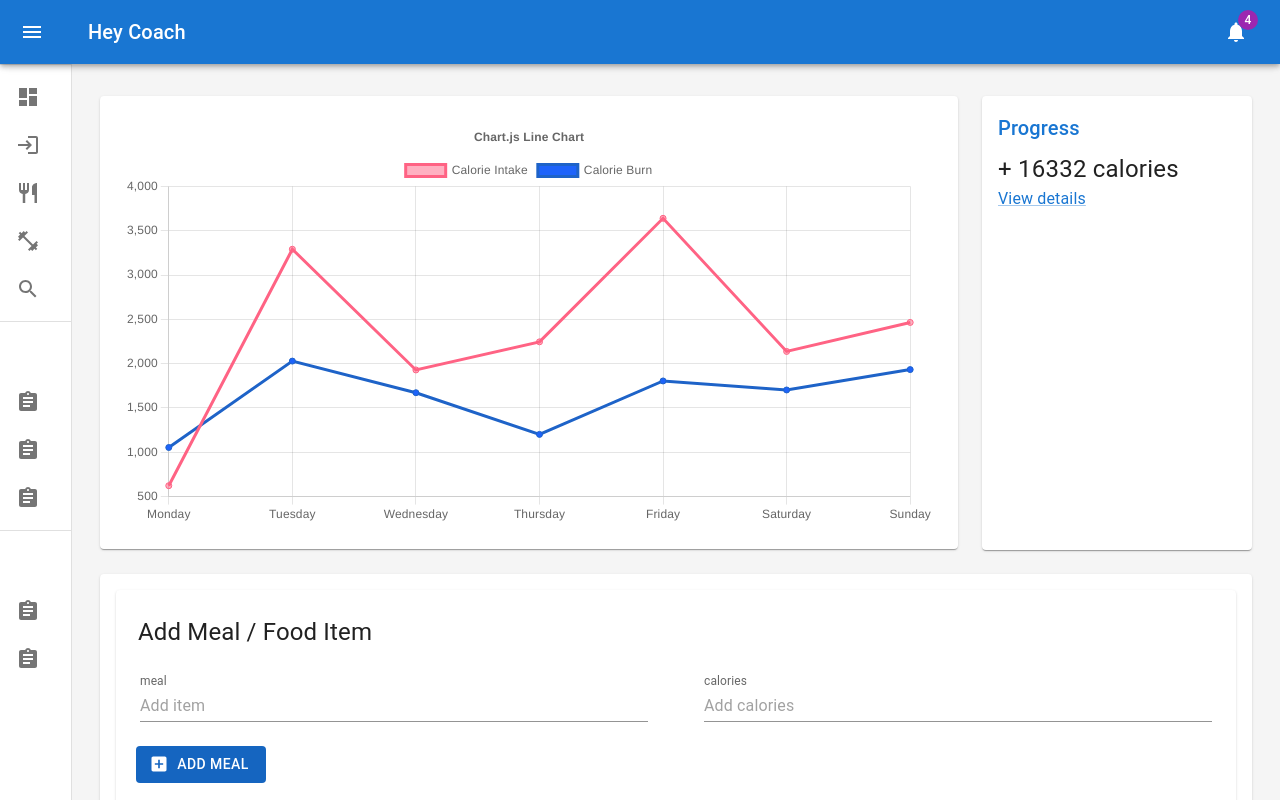
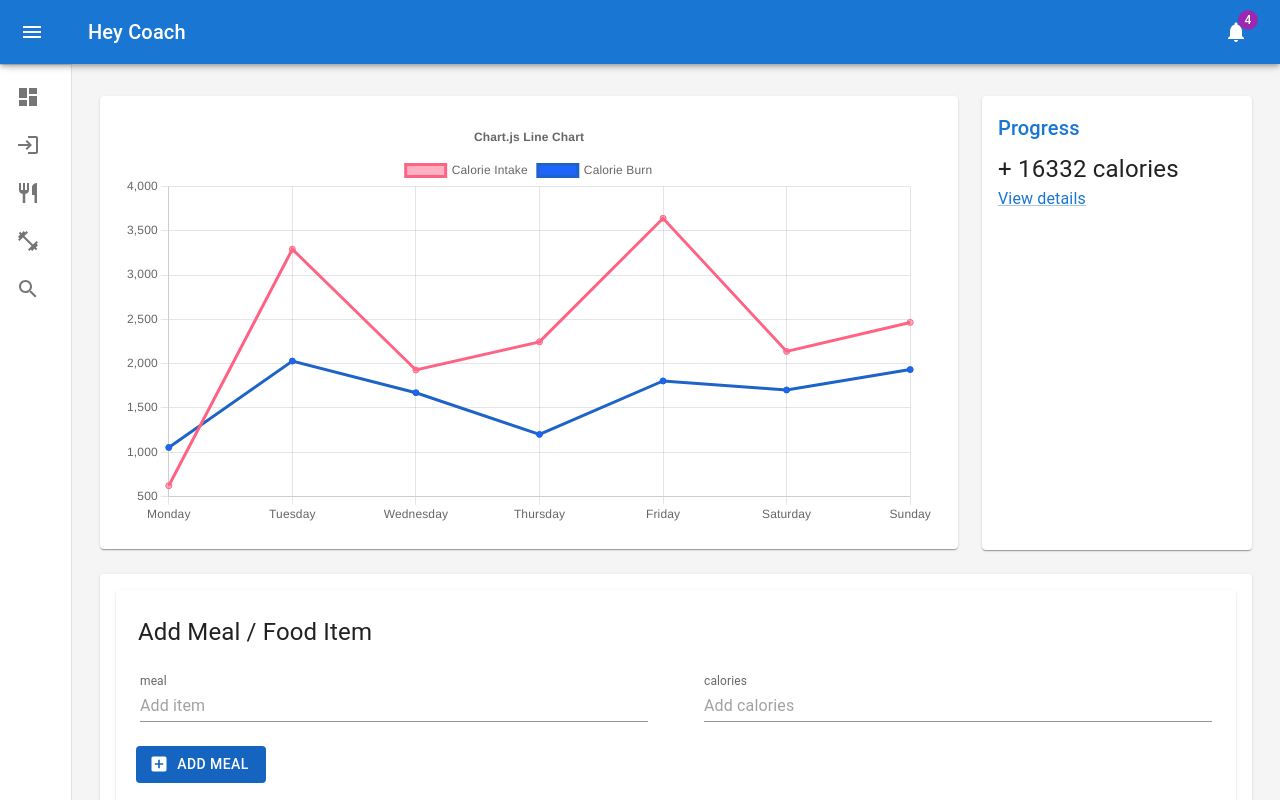
Before and after one commit to joeysaline/calorieTrackerApp418Y, a React (Create React App) app: page / in a window 1280 px wide. Built offline with nearby package versions, Linux system fonts and the light colour scheme.

Commit message:
cut content from list to remove screen overflow

```diff
--- a/src/dash/Dashboard.js
+++ b/src/dash/Dashboard.js
@@ -151,10 +151,10 @@ function DashboardContent() {
           <Divider />
           <List component="nav">
             {mainListItems}
-            <Divider sx={{ my: 1 }} />
+            {/* <Divider sx={{ my: 1 }} />
             {secondaryListItems}
             <Divider sx={{ my: 1 }} />
-            {TernaryListItems}
+          {TernaryListItems} */}
           </List>
         </Drawer>
         <Box
```
